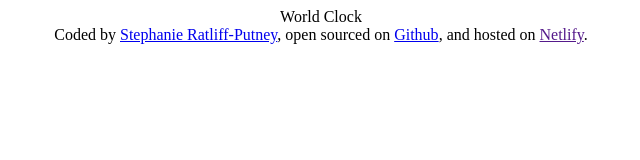
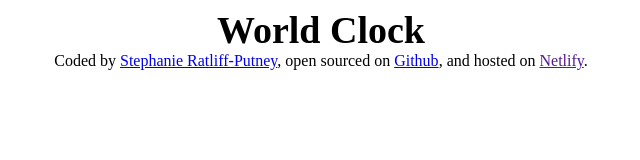
Before and after one commit to MutableSpectre/srp-world-clock-project, a website built with Parcel: page index.html in a window 1280 px wide. Shown: the whole page, without its empty margins (319-959 px from the left). Built offline with nearby package versions, Linux system fonts and the light colour scheme.

Commit message:
Added Font Weight and Size to Header

```diff
--- a/CSS/style.css
+++ b/CSS/style.css
@@ -1,4 +1,6 @@
 header {
+    font-size: 38px;
+    font-weight: 800;
     text-align: center;
 }
 
```
